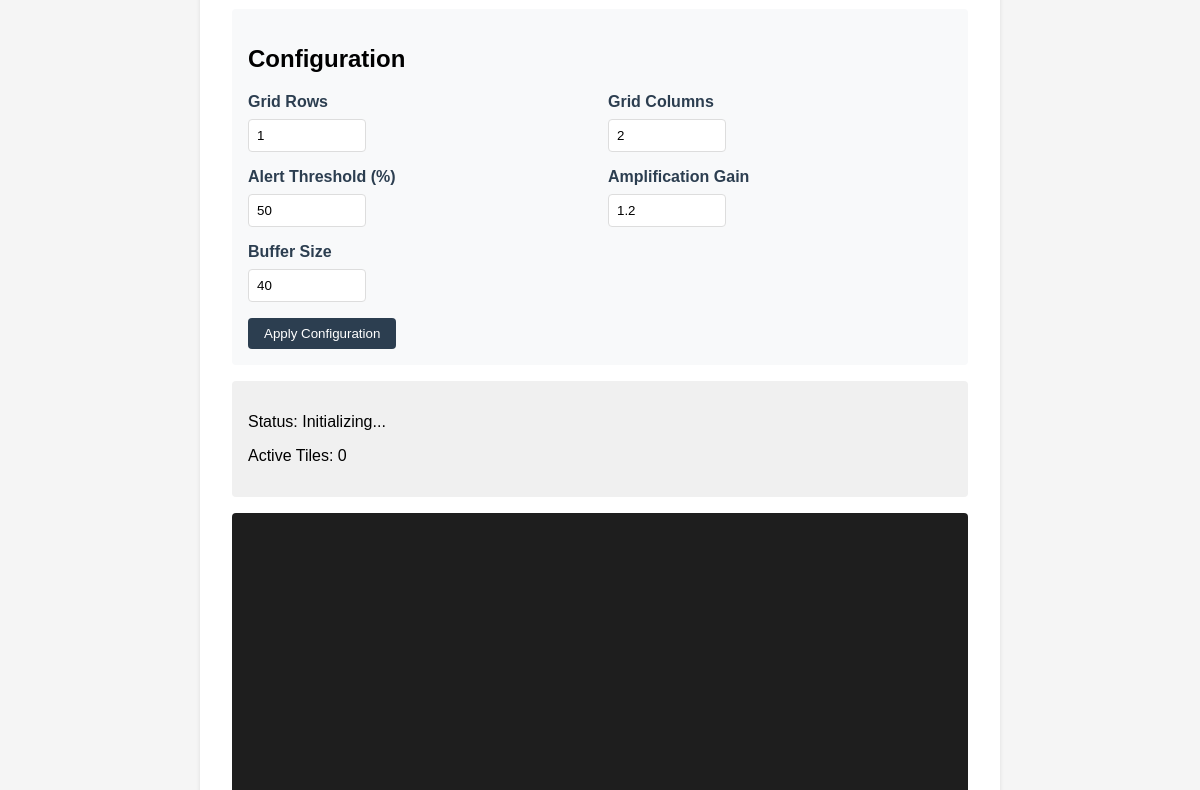
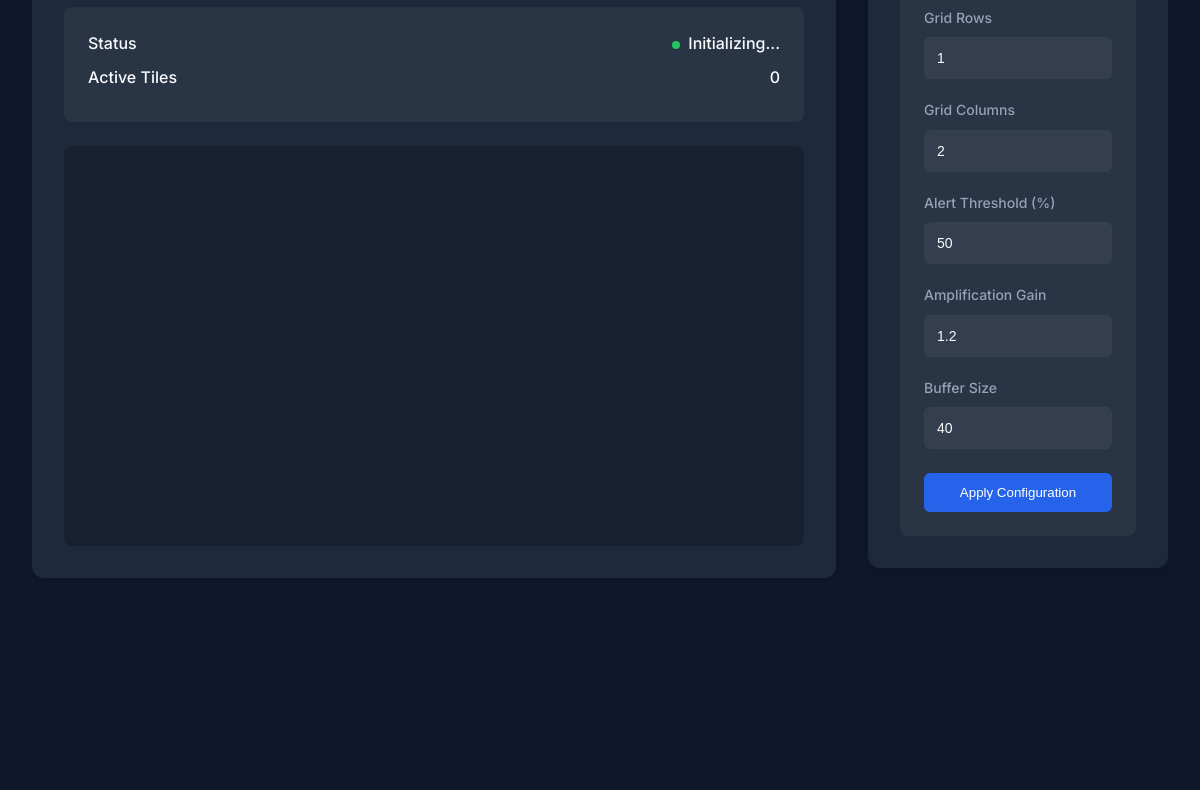
Before and after one commit to AkhilNam/PhantomShield, an Electron app: page app/index.html in a window 1200 px wide. Shown: the part 137-927 px from the top of the page. After the commit the page ends 800 px from the top, so only its background shows below. Drawn offline with Linux system fonts and the light colour scheme; no server answers.

Commit message:
Enhance .gitignore to exclude embedded Python site-packages and build artifacts. Update package.json to include application icon and refine file filters for backend resources. Modify requirements.txt to remove unused dependencies. Revamp index.html with improved styling and layout, incorporating a new configuration sidebar. Update main.js to set application icon and hide the default menu bar. Refactor app.py and zoom_capture.py for robust path handling in both development and packaged environments.

```diff
--- a/app/index.html
+++ b/app/index.html
@@ -2,92 +2,225 @@
 <html>
 <head>
   <title>PhantomShield</title>
+  <link href="https://fonts.googleapis.com/css2?family=Inter:wght@400;500;600;700&display=swap" rel="stylesheet">
   <style>
+    :root {
+      --primary: #2563eb;
+      --primary-dark: #1d4ed8;
+      --background: #0f172a;
+      --surface: #1e293b;
+      --text: #f8fafc;
+      --text-secondary: #94a3b8;
+      --danger: #ef4444;
+      --success: #22c55e;
+      --border: #334155;
+    }
+
+    * {
+      margin: 0;
+      padding: 0;
+      box-sizing: border-box;
+    }
+
     body {
-      font-family: sans-serif;
+      font-family: 'Inter', sans-serif;
+      background: var(--background);
+      color: var(--text);
+      line-height: 1.6;
+      min-height: 100vh;
       padding: 2rem;
-      max-width: 800px;
+    }
+
+    .container {
+      max-width: 1200px;
       margin: 0 auto;
-      background: #f5f5f5;
+      display: grid;
+      grid-template-columns: 1fr 300px;
+      gap: 2rem;
     }
-    .container {
-      background: white;
+
+    .main-content {
+      background: var(--surface);
       padding: 2rem;
+      border-radius: 12px;
+      box-shadow: 0 4px 6px -1px rgb(0 0 0 / 0.1);
+    }
+
+    .sidebar {
+      background: var(--surface);
+      padding: 2rem;
+      border-radius: 12px;
+      box-shadow: 0 4px 6px -1px rgb(0 0 0 / 0.1);
+      height: fit-content;
+    }
+
+    .header {
+      display: flex;
+      align-items: center;
+      gap: 1rem;
+      margin-bottom: 2rem;
+    }
+
+    .header h1 {
+      font-size: 1.875rem;
+      font-weight: 700;
+      color: var(--text);
+      margin: 0;
+    }
+
+    .status {
+      background: rgba(255, 255, 255, 0.05);
+      padding: 1.5rem;
       border-radius: 8px;
-      box-shadow: 0 2px 4px rgba(0,0,0,0.1);
-    }
-    .status {
-      margin: 1rem 0;
-      padding: 1rem;
-      border-radius: 4px;
-      background: #f0f0f0;
-    }
-    .alert {
-      color: #d32f2f;
-      font-weight: bold;
-      background: #ffebee;
-      padding: 0.5rem;
-      border-radius: 4px;
-      margin: 0.5rem 0;
-    }
-    .log {
-      background: #1e1e1e;
-      color: #fff;
-      padding: 1rem;
-      border-radius: 4px;
-      font-family: monospace;
-      height: 300px;
-      overflow-y: auto;
-      margin-top: 1rem;
-    }
-    h1 {
-      color: #2c3e50;
       margin-bottom: 1.5rem;
     }
+
+    .status p {
+      display: flex;
+      justify-content: space-between;
+      margin-bottom: 0.5rem;
+    }
+
+    .status span {
+      font-weight: 500;
+    }
+
+    .alert {
+      color: var(--danger);
+      background: rgba(239, 68, 68, 0.1);
+      padding: 1rem;
+      border-radius: 8px;
+      margin: 0.5rem 0;
+      display: flex;
+      align-items: center;
+      gap: 0.5rem;
+      animation: slideIn 0.3s ease-out;
+    }
+
+    @keyframes slideIn {
+      from { transform: translateY(-10px); opacity: 0; }
+      to { transform: translateY(0); opacity: 1; }
+    }
+
+    .log {
+      background: rgba(0, 0, 0, 0.2);
+      color: var(--text-secondary);
+      padding: 1rem;
+      border-radius: 8px;
+      font-family: 'JetBrains Mono', monospace;
+      height: 400px;
+      overflow-y: auto;
+      margin-top: 1.5rem;
+      font-size: 0.875rem;
+    }
+
     .config {
-      background: #f8f9fa;
-      padding: 1rem;
-      border-radius: 4px;
-      margin: 1rem 0;
+      background: rgba(255, 255, 255, 0.05);
+      padding: 1.5rem;
+      border-radius: 8px;
     }
+
+    .config h2 {
+      font-size: 1.25rem;
+      font-weight: 600;
+      margin-bottom: 1.5rem;
+      color: var(--text);
+    }
+
     .config-grid {
       display: grid;
-      grid-template-columns: repeat(2, 1fr);
-      gap: 1rem;
+      gap: 1.25rem;
     }
+
     .config-item {
       display: flex;
       flex-direction: column;
       gap: 0.5rem;
     }
+
     label {
-      font-weight: bold;
-      color: #2c3e50;
+      font-weight: 500;
+      color: var(--text-secondary);
+      font-size: 0.875rem;
     }
+
     input[type="number"] {
-      padding: 0.5rem;
-      border: 1px solid #ddd;
-      border-radius: 4px;
-      width: 100px;
+      background: rgba(255, 255, 255, 0.05);
+      border: 1px solid var(--border);
+      color: var(--text);
+      padding: 0.75rem;
+      border-radius: 6px;
+      width: 100%;
+      font-size: 0.875rem;
+      transition: all 0.2s;
     }
+
+    input[type="number"]:focus {
+      outline: none;
+      border-color: var(--primary);
+      box-shadow: 0 0 0 2px rgba(37, 99, 235, 0.2);
+    }
+
     button {
-      background: #2c3e50;
+      background: var(--primary);
       color: white;
       border: none;
-      padding: 0.5rem 1rem;
-      border-radius: 4px;
+      padding: 0.75rem 1.5rem;
+      border-radius: 6px;
       cursor: pointer;
-      margin-top: 1rem;
+      font-weight: 500;
+      width: 100%;
+      margin-top: 1.5rem;
+      transition: all 0.2s;
     }
+
     button:hover {
-      background: #34495e;
+      background: var(--primary-dark);
+      transform: translateY(-1px);
+    }
+
+    button:active {
+      transform: translateY(0);
+    }
+
+    .status-indicator {
+      display: inline-block;
+      width: 8px;
+      height: 8px;
+      border-radius: 50%;
+      background: var(--success);
+      margin-right: 0.5rem;
+    }
+
+    .status-indicator.warning {
+      background: var(--danger);
     }
   </style>
 </head>
 <body>
   <div class="container">
+    <div class="main-content">
+      <div class="header">
+        <img src="assets/full logo.png" alt="PhantomShield Logo" style="height:48px; margin-right: 1rem; border-radius:8px; background:#fff1; padding:4px;">
         <h1>PhantomShield</h1>
+      </div>
 
+      <div class="status">
+        <p>
+          <span>Status</span>
+          <span><span class="status-indicator"></span><span id="status">Initializing...</span></span>
+        </p>
+        <p>
+          <span>Active Tiles</span>
+          <span id="activeTiles">0</span>
+        </p>
+      </div>
+
+      <div id="alerts"></div>
+      <div id="log" class="log"></div>
+    </div>
+
+    <div class="sidebar">
       <div class="config">
         <h2>Configuration</h2>
         <div class="config-grid">
@@ -114,13 +247,7 @@
         </div>
         <button onclick="updateConfig()">Apply Configuration</button>
       </div>
-
-    <div class="status">
-      <p>Status: <span id="status">Initializing...</span></p>
-      <p>Active Tiles: <span id="activeTiles">0</span></p>
     </div>
-    <div id="alerts"></div>
-    <div id="log" class="log"></div>
   </div>
   <script src="renderer.js"></script>
 </body>
```
Also changed, not shown: app/main.js (+8 -1 lines), package.json (+163 -3 lines), requirements.txt (+0 -17 lines), app/assets/full logo.png (added), app/assets/logo.png (added), app/assets/logo_WZ7_4.ico (added), 3 other files. Lines whose indentation alone changed are shown as unchanged.
